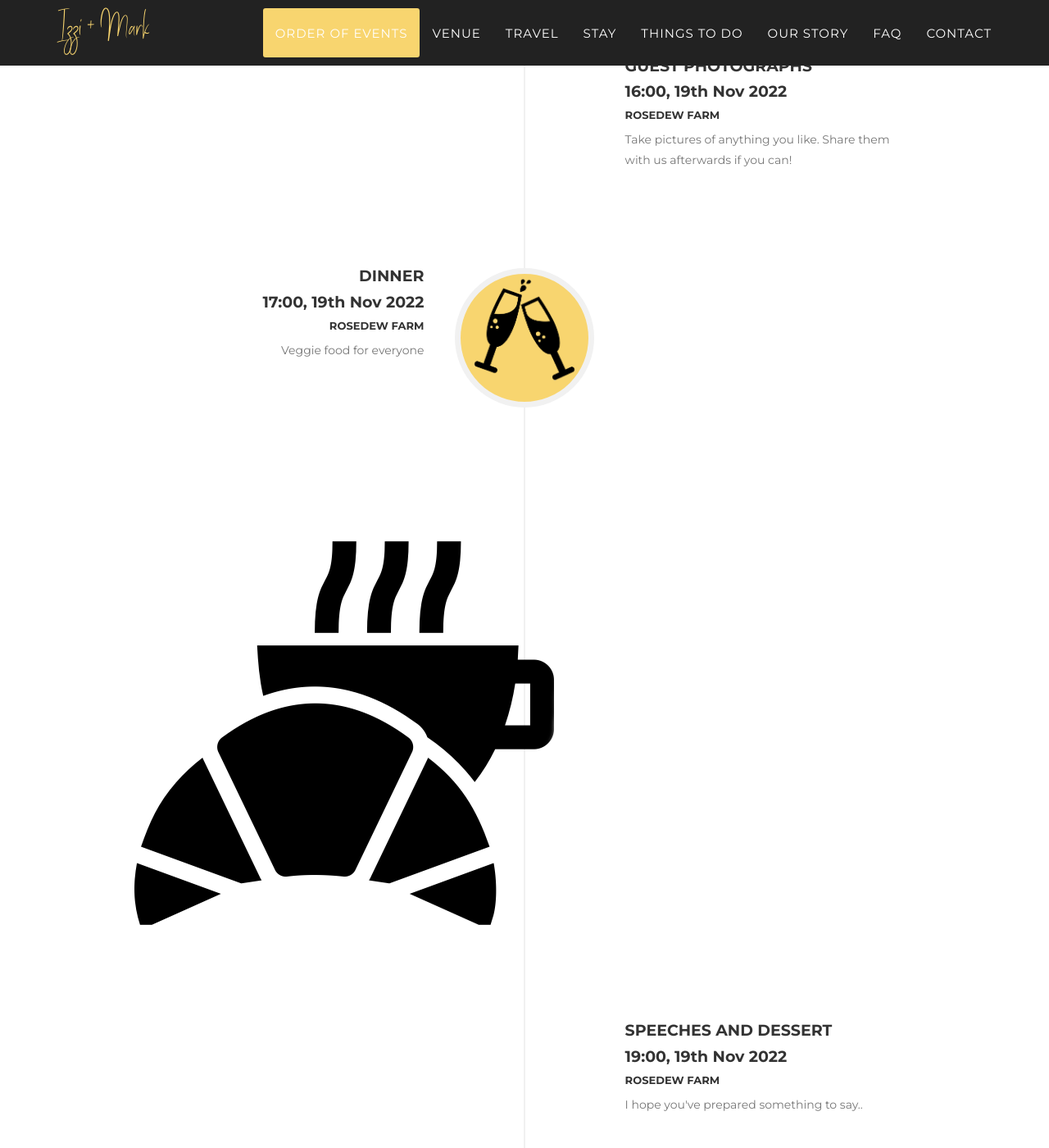
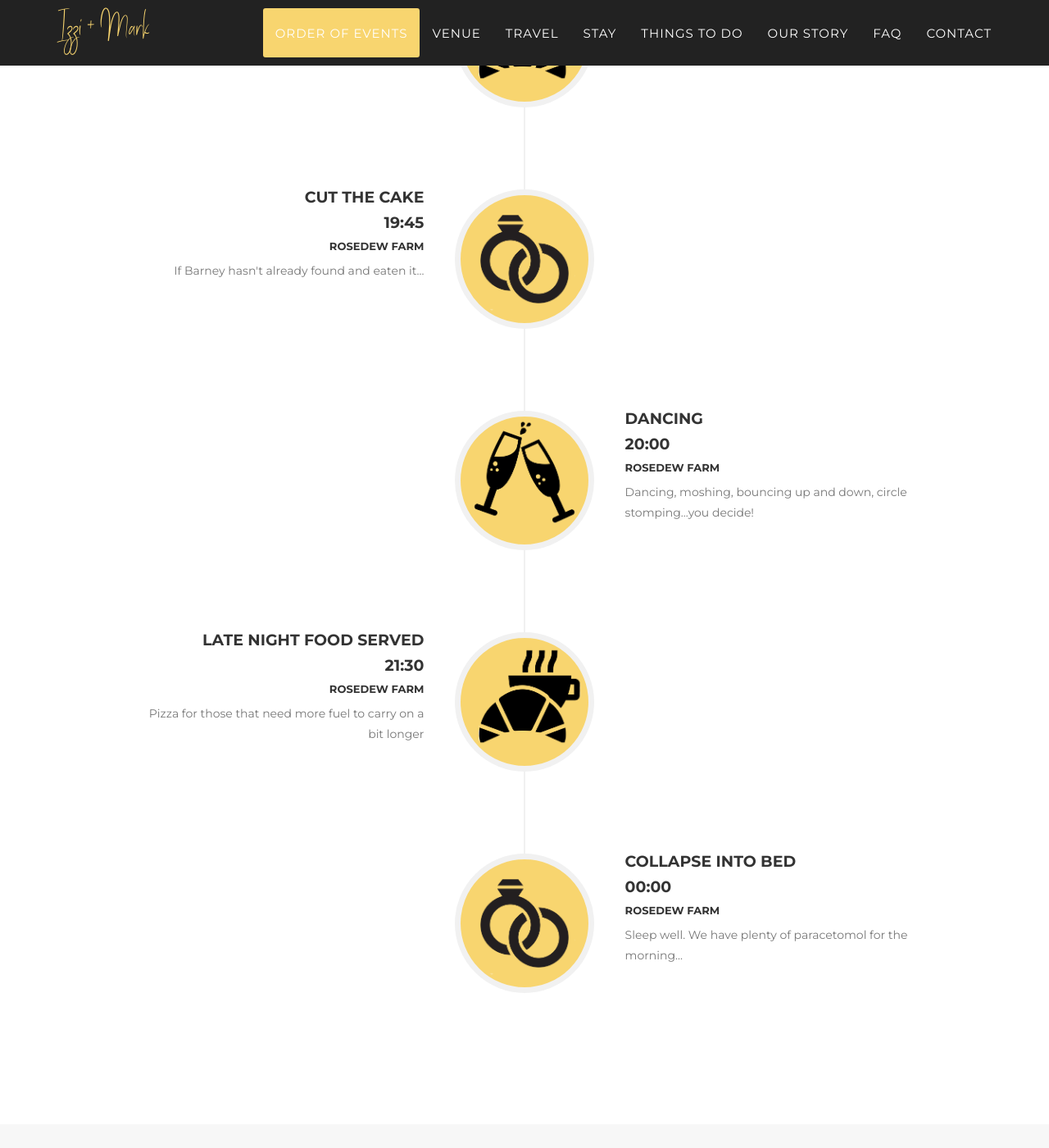
Before and after one commit to horlixuk/monstersofwedrock, a Jekyll site: the page built from index.html, in a window 1280 px wide and 1400 px high, scrolled down 2441 px. Shown: the whole window at 82% size. Built offline with Jekyll 4.4.1, drawn with Linux system fonts in a browser that asks for light colours; some web fonts are replaced; some of the changed text lies outside the part shown.

Commit message:
fix image class for inverted images

```diff
--- a/_includes/en_data/events.html
+++ b/_includes/en_data/events.html
@@ -55,13 +55,13 @@
                         </div>
                     </li>
                     <li class="timeline-inverted">
-                        <div class="timeline-inverted">
+                        <div class="timeline-image">
                             <img class="img-circle img-responsive" src="img/events/1.png" alt="">
                         </div>
                         <div class="timeline-panel">
                             <div class="timeline-heading">
                                 <h4>Guest photographs</h4>
-                                <h4 class="subheading">16:00, 19th Nov 2022</h4>
+                                <h4 class="subheading">16:00</h4>
                                 <h6>Rosedew Farm</h6>
                             </div>
                             <div class="timeline-body">
@@ -76,7 +76,7 @@
                         <div class="timeline-panel">
                             <div class="timeline-heading">
                                 <h4>Dinner</h4>
-                                <h4 class="subheading">17:00, 19th Nov 2022</h4>
+                                <h4 class="subheading">17:00</h4>
                                 <h6>Rosedew Farm</h6>
                             </div>
                             <div class="timeline-body">
@@ -85,13 +85,13 @@
                         </div>
                     </li>
                     <li class="timeline-inverted">
-                        <div class="timeline-inverted">
+                        <div class="timeline-image">
                             <img class="img-circle img-responsive" src="img/events/3.png" alt="">
                         </div>
                         <div class="timeline-panel">
                             <div class="timeline-heading">
                                 <h4>Speeches and dessert</h4>
-                                <h4 class="subheading">19:00, 19th Nov 2022</h4>
+                                <h4 class="subheading">19:00</h4>
                                 <h6>Rosedew Farm</h6>
                             </div>
                             <div class="timeline-body">
@@ -106,7 +106,7 @@
                         <div class="timeline-panel">
                             <div class="timeline-heading">
                                 <h4>Cut the cake</h4>
-                                <h4 class="subheading">19:45, 19th Nov 2022</h4>
+                                <h4 class="subheading">19:45</h4>
                                 <h6>Rosedew Farm</h6>
                             </div>
                             <div class="timeline-body">
@@ -115,13 +115,13 @@
                         </div>
                     </li>
                     <li class="timeline-inverted">
-                        <div class="timeline-inverted">
+                        <div class="timeline-image">
                             <img class="img-circle img-responsive" src="img/events/2.png" alt="">
                         </div>
                         <div class="timeline-panel">
                             <div class="timeline-heading">
                                 <h4>Dancing</h4>
-                                <h4 class="subheading">20:00, 19th Nov 2022</h4>
+                                <h4 class="subheading">20:00</h4>
                                 <h6>Rosedew Farm</h6>
                             </div>
                             <div class="timeline-body">
@@ -136,7 +136,7 @@
                         <div class="timeline-panel">
                             <div class="timeline-heading">
                                 <h4>Late night food served</h4>
-                                <h4 class="subheading">21:30, 19th Nov 2022</h4>
+                                <h4 class="subheading">21:30</h4>
                                 <h6>Rosedew Farm</h6>
                             </div>
                             <div class="timeline-body">
@@ -145,17 +145,17 @@
                         </div>
                     </li>
                     <li class="timeline-inverted">
-                        <div class="timeline-inverted">
+                        <div class="timeline-image">
                             <img class="img-circle img-responsive" src="img/events/1.png" alt="">
                         </div>
                         <div class="timeline-panel">
                             <div class="timeline-heading">
                                 <h4>Collapse into bed</h4>
-                                <h4 class="subheading">00:00, 19th Nov 2022</h4>
+                                <h4 class="subheading">00:00</h4>
                                 <h6>Rosedew Farm</h6>
                             </div>
                             <div class="timeline-body">
-                                <p class="text-muted">Sleep well. Best of luck with the hangover</p>
+                                <p class="text-muted">Sleep well. We have plenty of paracetomol for the morning...</p>
                             </div>
                         </div>
                     </li>
```
